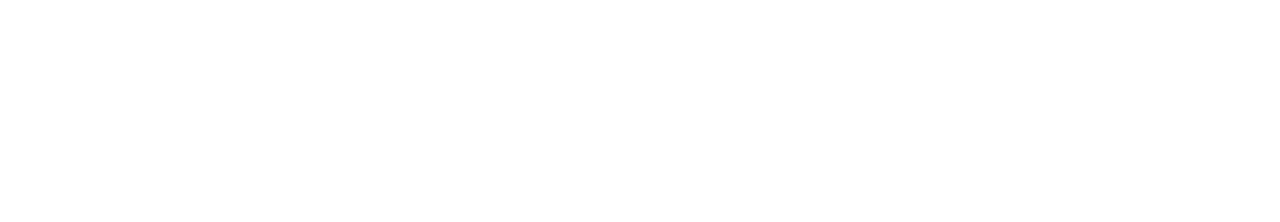
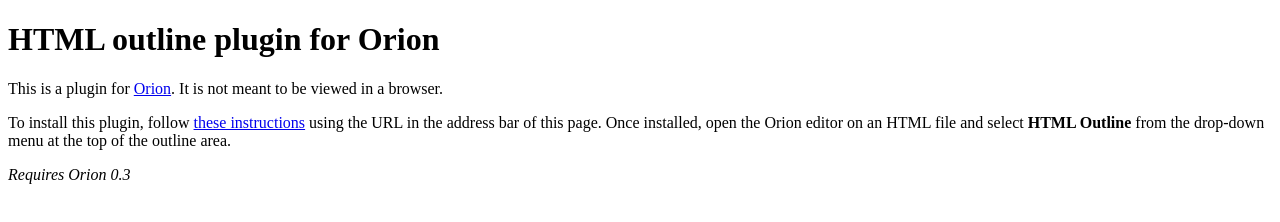
Before and after one commit to jarthorn/html-tools, a plain HTML site: page htmlOutlinePlugin.html in a window 1280 px wide. Drawn offline with Linux system fonts and the light colour scheme.

Commit message:
Documentation on how to install plugin

```diff
--- a/htmlOutlinePlugin.html
+++ b/htmlOutlinePlugin.html
@@ -1,12 +1,17 @@
 <!DOCTYPE html>
 <html>
 <head>
-	<title>HTML validator plugin</title>
+	<title>HTML outline plugin</title>
 	<meta http-equiv="Content-Type" content="text/html; charset=UTF-8">
 	<script src="plugin.js"></script>
 	<script src="lib/htmlparser.js"></script>
 	<script src="htmlOutlinePlugin.js"></script>
 </head>
-<body>
+<body><h1>HTML outline plugin for Orion</h1>
+<p>This is a plugin for <a href="http://wiki.eclipse.org/Orion/">Orion</a>. It is not meant to be viewed in a browser.</p>
+<p>To install this plugin, follow <a href="http://wiki.eclipse.org/Orion/How_Tos/Installing_A_Plugin">these instructions</a> using
+the URL in the address bar of this page. Once installed, open the Orion editor on an HTML file and select <b>HTML Outline</b>
+from the drop-down menu at the top of the outline area.</p>
+<p><em>Requires Orion 0.3</em></p>
 </body>
 </html>
```
